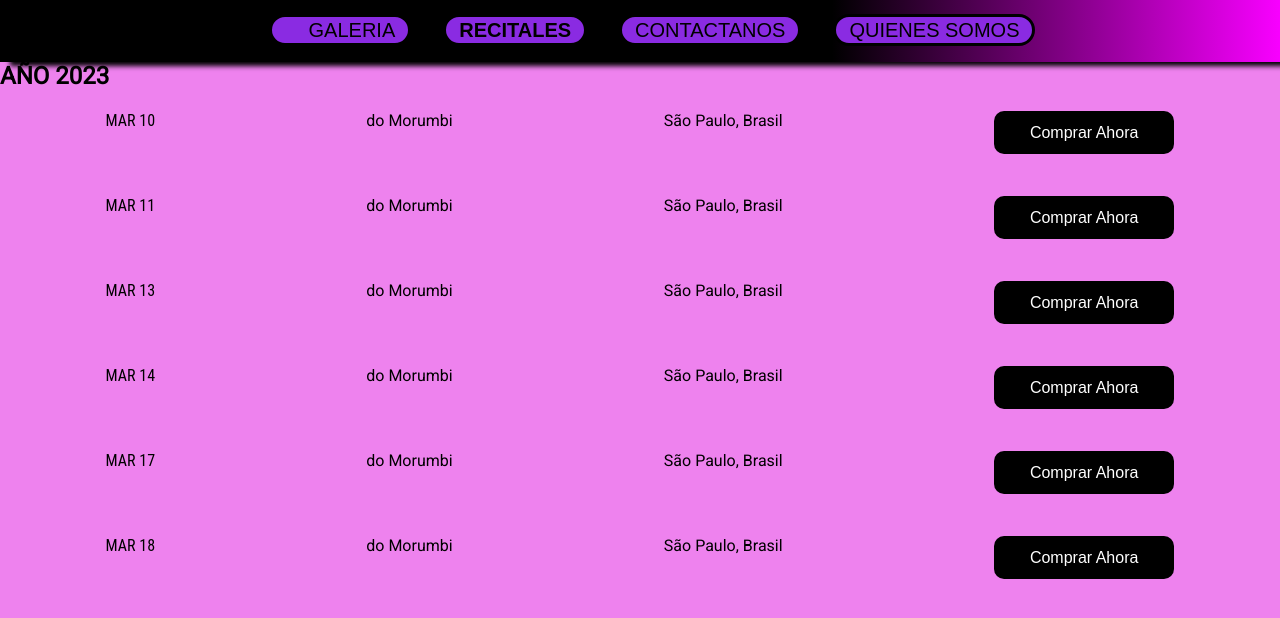
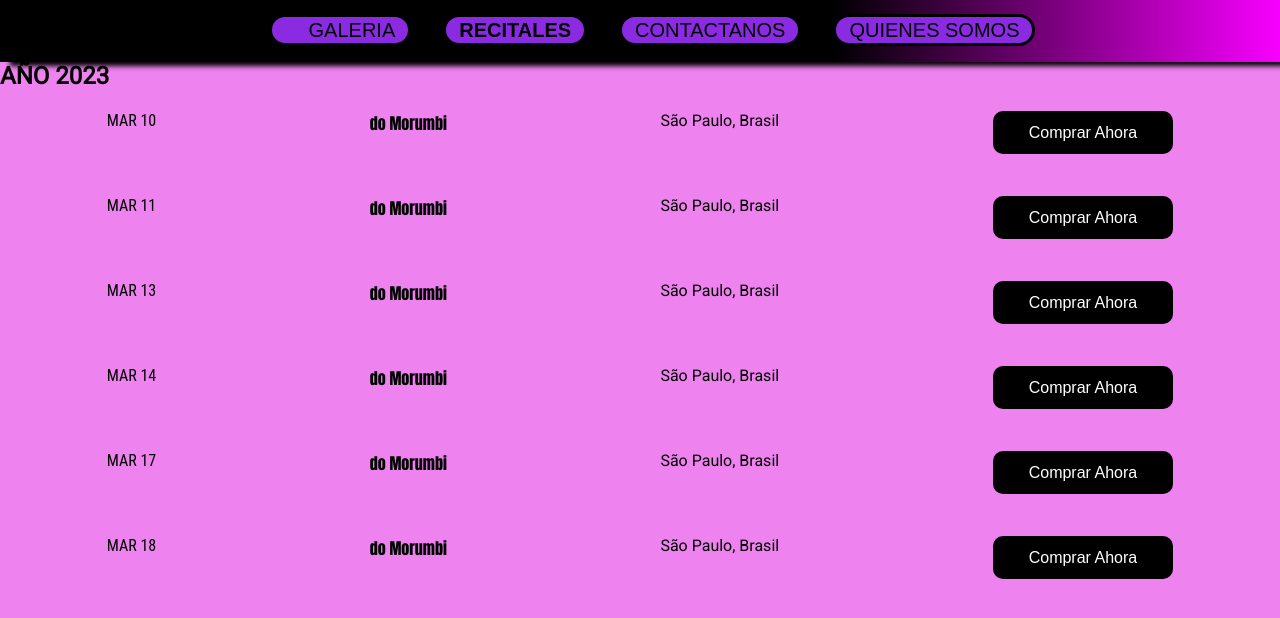
Before and after one commit to MatiasGiachello/pre-entrega-MatiasGiachello-coldplay, a plain HTML site: page secciones/recitales.html in a window 1280 px wide. Shown: the part 156-774 px from the top of the page. Drawn offline with nearby package versions, Linux system fonts and the light colour scheme; a web font is replaced by a local one.

Commit message:
modifique en css estadio de recitales

```diff
--- a/css/estilos.css
+++ b/css/estilos.css
@@ -353,11 +353,12 @@ a {
    font-family:'Roboto Condensed', sans-serif;
 
 }
-/* .estadio{
-
+.estadio{
+   font-family: Impact, Haettenschweiler, 'Arial Narrow Bold', sans-serif;
 
 }
-.lugar{
+
+/* .lugar{
 
 } */
 
```
